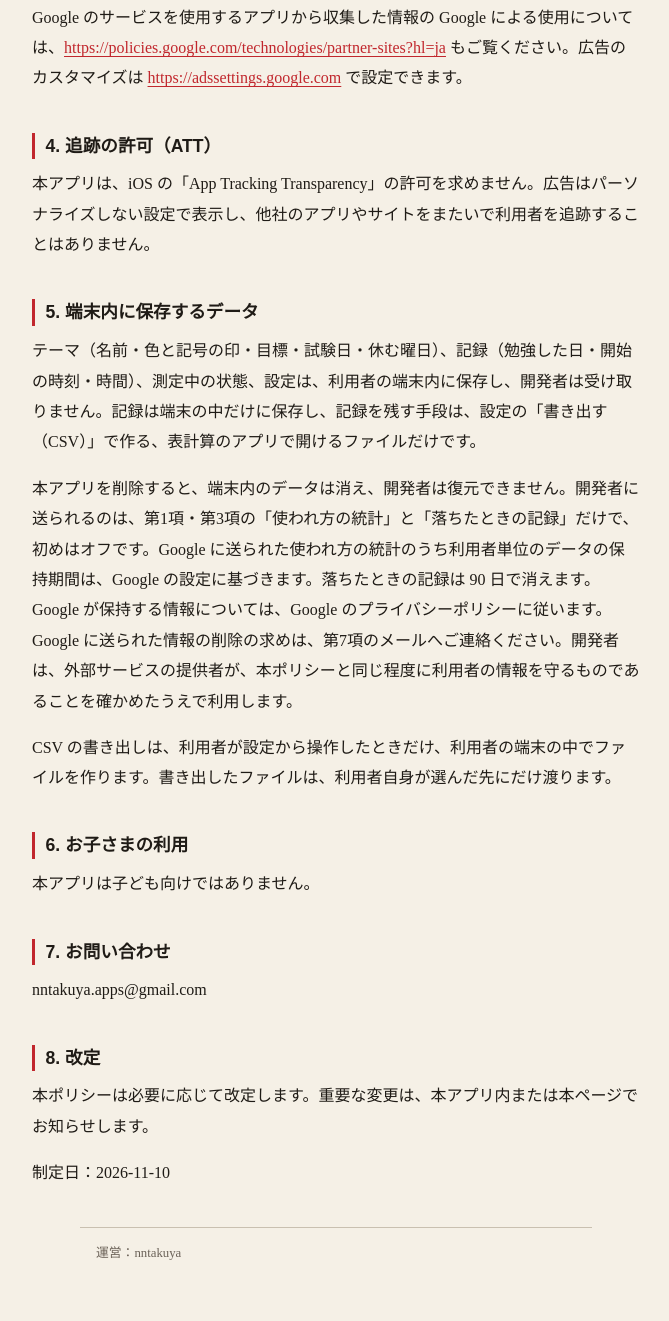
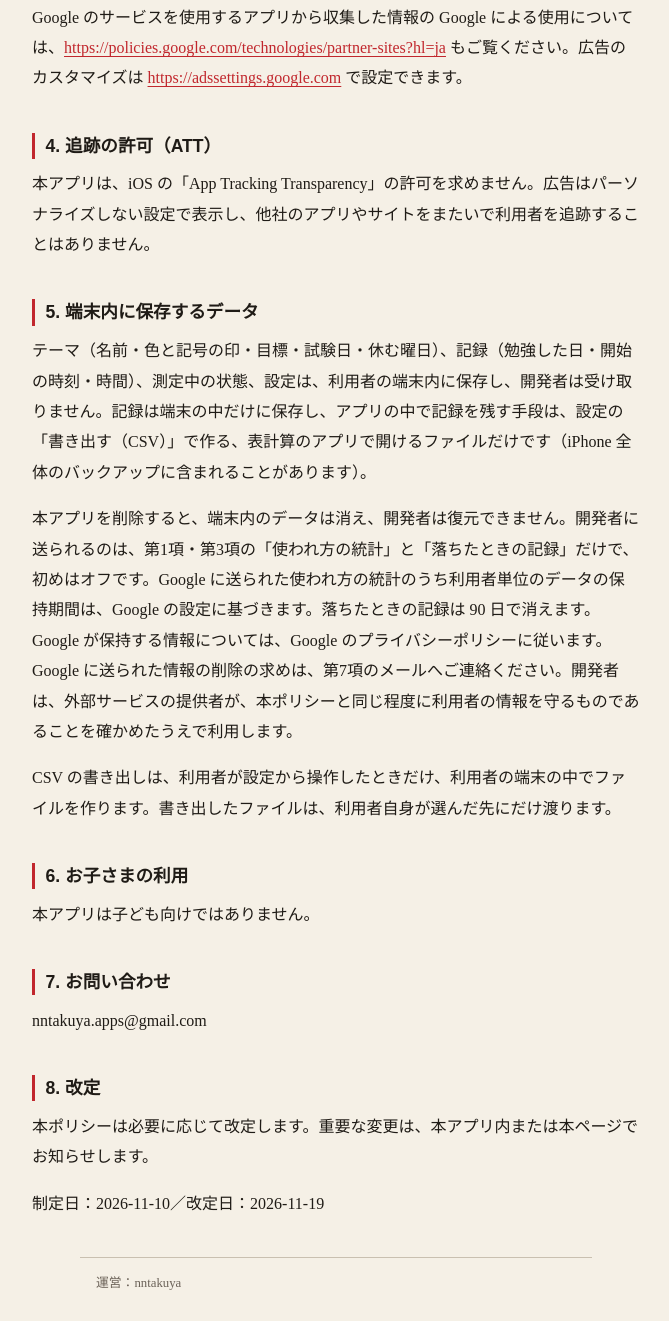
Before and after one commit to nntakuya/nntakuya.github.io, a plain HTML site: page study-log/privacy.html in a window 1280 px wide. Shown: the part 2272-3593 px from the top of the page, without its empty margins (304-973 px from the left). Before the commit the page ends 3563 px from the top, so only its background shows below. Drawn offline with Linux system fonts and the light colour scheme.

Commit message:
privacy と terms にバックアップの注記と改定日を足す（権利の監査の B 2 件）
Co-Authored-By: Claude Opus 5.5 <noreply@anthropic.com>

```diff
--- a/study-log/privacy.html
+++ b/study-log/privacy.html
@@ -29,7 +29,7 @@
 <h2>4. 追跡の許可（ATT）</h2>
 <p>本アプリは、iOS の「App Tracking Transparency」の許可を求めません。広告はパーソナライズしない設定で表示し、他社のアプリやサイトをまたいで利用者を追跡することはありません。</p>
 <h2>5. 端末内に保存するデータ</h2>
-<p>テーマ（名前・色と記号の印・目標・試験日・休む曜日）、記録（勉強した日・開始の時刻・時間）、測定中の状態、設定は、利用者の端末内に保存し、開発者は受け取りません。記録は端末の中だけに保存し、記録を残す手段は、設定の「書き出す（CSV）」で作る、表計算のアプリで開けるファイルだけです。</p>
+<p>テーマ（名前・色と記号の印・目標・試験日・休む曜日）、記録（勉強した日・開始の時刻・時間）、測定中の状態、設定は、利用者の端末内に保存し、開発者は受け取りません。記録は端末の中だけに保存し、アプリの中で記録を残す手段は、設定の「書き出す（CSV）」で作る、表計算のアプリで開けるファイルだけです（iPhone 全体のバックアップに含まれることがあります）。</p>
 <p>本アプリを削除すると、端末内のデータは消え、開発者は復元できません。開発者に送られるのは、第1項・第3項の「使われ方の統計」と「落ちたときの記録」だけで、初めはオフです。Google に送られた使われ方の統計のうち利用者単位のデータの保持期間は、Google の設定に基づきます。落ちたときの記録は 90 日で消えます。Google が保持する情報については、Google のプライバシーポリシーに従います。Google に送られた情報の削除の求めは、第7項のメールへご連絡ください。開発者は、外部サービスの提供者が、本ポリシーと同じ程度に利用者の情報を守るものであることを確かめたうえで利用します。</p>
 <p>CSV の書き出しは、利用者が設定から操作したときだけ、利用者の端末の中でファイルを作ります。書き出したファイルは、利用者自身が選んだ先にだけ渡ります。</p>
 <h2>6. お子さまの利用</h2>
@@ -38,7 +38,7 @@
 <p>nntakuya.apps@gmail.com</p>
 <h2>8. 改定</h2>
 <p>本ポリシーは必要に応じて改定します。重要な変更は、本アプリ内または本ページでお知らせします。</p>
-<p>制定日：2026-11-10</p>
+<p>制定日：2026-11-10／改定日：2026-11-19</p>
 </main>
 <footer><p>運営：nntakuya</p></footer>
 </body>
```
Also changed, not shown: study-log/terms.html (+2 -2 lines).
